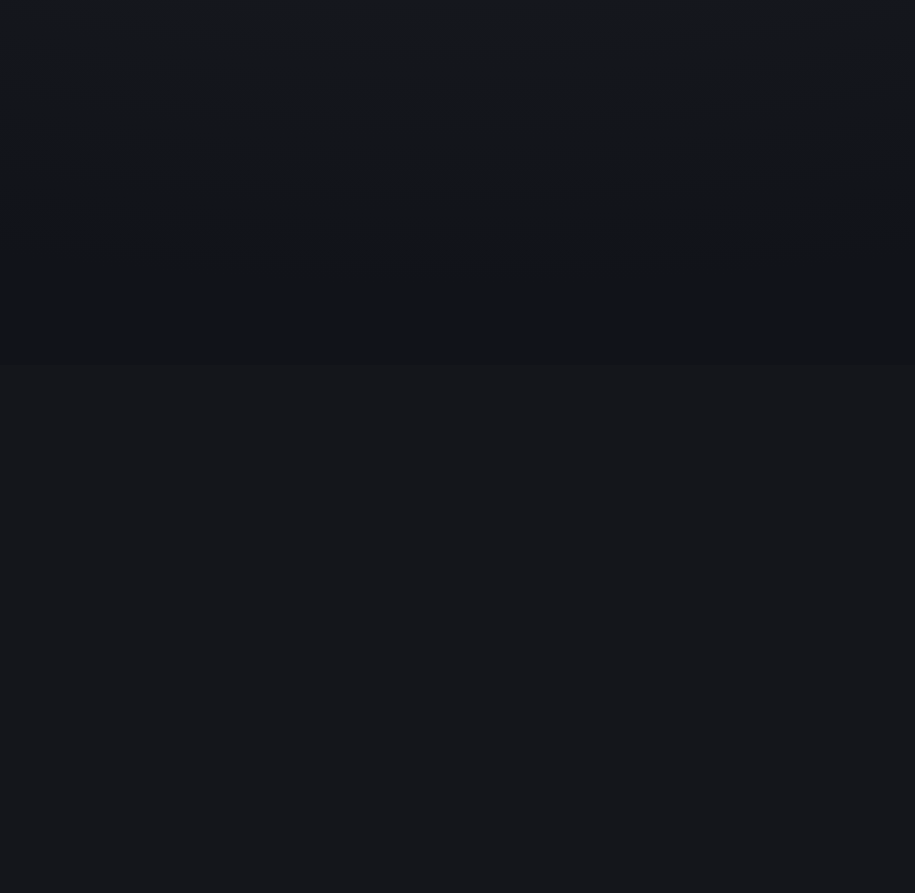
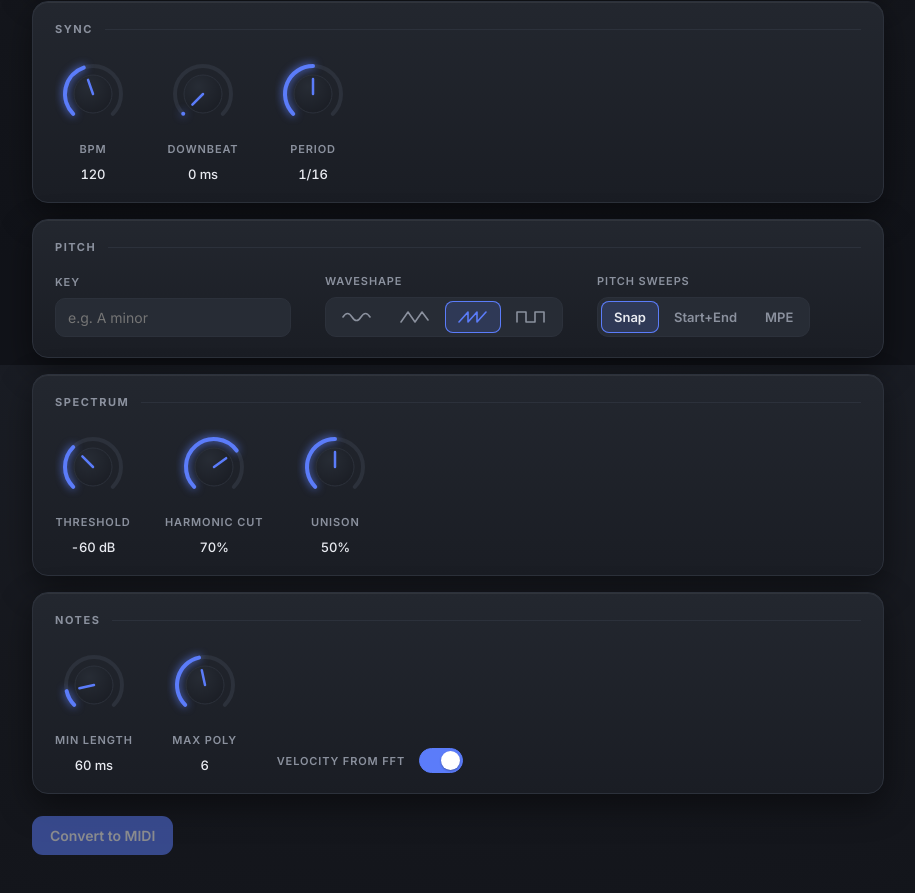
Before and after one commit to KevinYuFu/Midi-TrackAnalysisTool, a React (Vite) app in the folder client/: page / in a window 1280 px wide. Shown: the part 435-1328 px from the top of the page, without its empty margins (182-1097 px from the left). Before the commit the page ends 800 px from the top, so only its background shows below. Built offline with nearby package versions, Linux system fonts and the light colour scheme.

Commit message:
Show control rack on load (not just after upload)
Co-Authored-By: Claude Opus 4.8 <noreply@anthropic.com>

```diff
--- a/client/src/App.tsx
+++ b/client/src/App.tsx
@@ -19,13 +19,34 @@ import { loadPreferences, savePreferences, type AppSettings } from './preference
 const PERIODS = ['1/4', '1/8', '1/16', '1/32', '1'] // 1 = a full bar
 const pct = (v: number) => `${Math.round(v * 100)}%`
 
+// Sensible starting values so the rack is visible before any track loads.
+function defaultSettings(p: AppSettings): AnalysisSettings {
+  return {
+    key: null,
+    bpm: 120,
+    downbeat_ms: 0,
+    period: '1/16',
+    waveshape: p.defaultWaveshape,
+    sweep_mode: 'snap',
+    stem: 'bass',
+    separation_model: p.defaultModel,
+    threshold_db: p.defaultThresholdDb,
+    harmonic_strength: 0.7,
+    unison_cluster: 0.5,
+    min_note_ms: 60,
+    max_polyphony: 6,
+    velocity_from_fft: true,
+  }
+}
+
 export default function App() {
   const [prefs, setPrefs] = useState<AppSettings>(loadPreferences)
   const [showPrefs, setShowPrefs] = useState(false)
 
   const [file, setFile] = useState<File | null>(null)
   const [suggestion, setSuggestion] = useState<SuggestedSettings | null>(null)
-  const [settings, setSettings] = useState<AnalysisSettings | null>(null)
+  const [settings, setSettings] = useState<AnalysisSettings>(() => defaultSettings(prefs))
+  const [analyzing, setAnalyzing] = useState(false)
   const [busy, setBusy] = useState(false)
 
   const assumed = useMemo(() => new Set(suggestion?.assumed_fields ?? []), [suggestion])
@@ -38,21 +59,19 @@ export default function App() {
 
   async function onPick(f: File) {
     setFile(f)
-    setBusy(true)
+    setAnalyzing(true)
     try {
       const s = await suggest(f)
       s.settings.separation_model = prefs.defaultModel
-      s.settings.waveshape = prefs.defaultWaveshape
-      s.settings.threshold_db = prefs.defaultThresholdDb
       setSuggestion(s)
       setSettings(s.settings)
     } finally {
-      setBusy(false)
+      setAnalyzing(false)
     }
   }
 
   async function onConvert() {
-    if (!file || !settings) return
+    if (!file) return
     setBusy(true)
     try {
       const blob = await process(file, settings)
@@ -67,8 +86,7 @@ export default function App() {
     }
   }
 
-  const set = (patch: Partial<AnalysisSettings>) =>
-    setSettings((s) => (s ? { ...s, ...patch } : s))
+  const set = (patch: Partial<AnalysisSettings>) => setSettings((s) => ({ ...s, ...patch }))
 
   return (
     <div className="app">
@@ -92,12 +110,14 @@ export default function App() {
             onChange={(e) => e.target.files?.[0] && onPick(e.target.files[0])}
           />
         </div>
-        {busy && !settings && <p className="muted" style={{ marginBottom: 0 }}>Analyzing…</p>}
+        {analyzing && <p className="muted" style={{ marginBottom: 0 }}>Analyzing…</p>}
       </div>
 
-      {settings && (
-        <>
+      {assumed.size > 0 ? (
         <p className="muted hint">Purple label = auto-guessed — check those before converting.</p>
+      ) : (
+        <p className="muted hint">Load a track to auto-fill key / BPM. Tweak anything, then Convert.</p>
+      )}
 
       <div className="rack">
         <Panel title="Source">
@@ -237,12 +257,10 @@ export default function App() {
       </div>
 
       <div className="actions">
-            <button disabled={busy} onClick={onConvert}>
+        <button disabled={busy || analyzing || !file} onClick={onConvert}>
           {busy ? 'Converting…' : 'Convert to MIDI'}
         </button>
       </div>
-        </>
-      )}
     </div>
   )
 }
```
Lines whose indentation alone changed are shown as unchanged.
